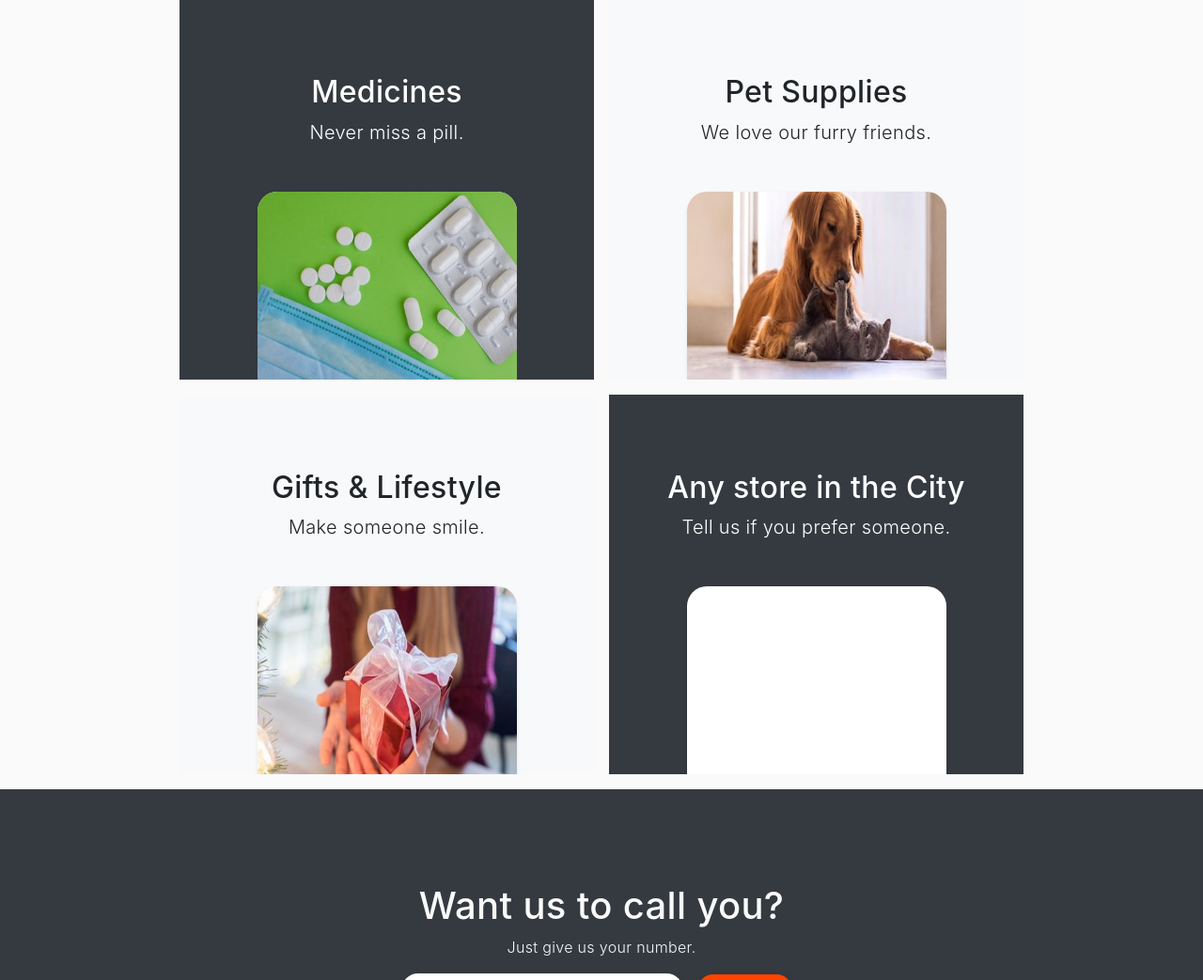
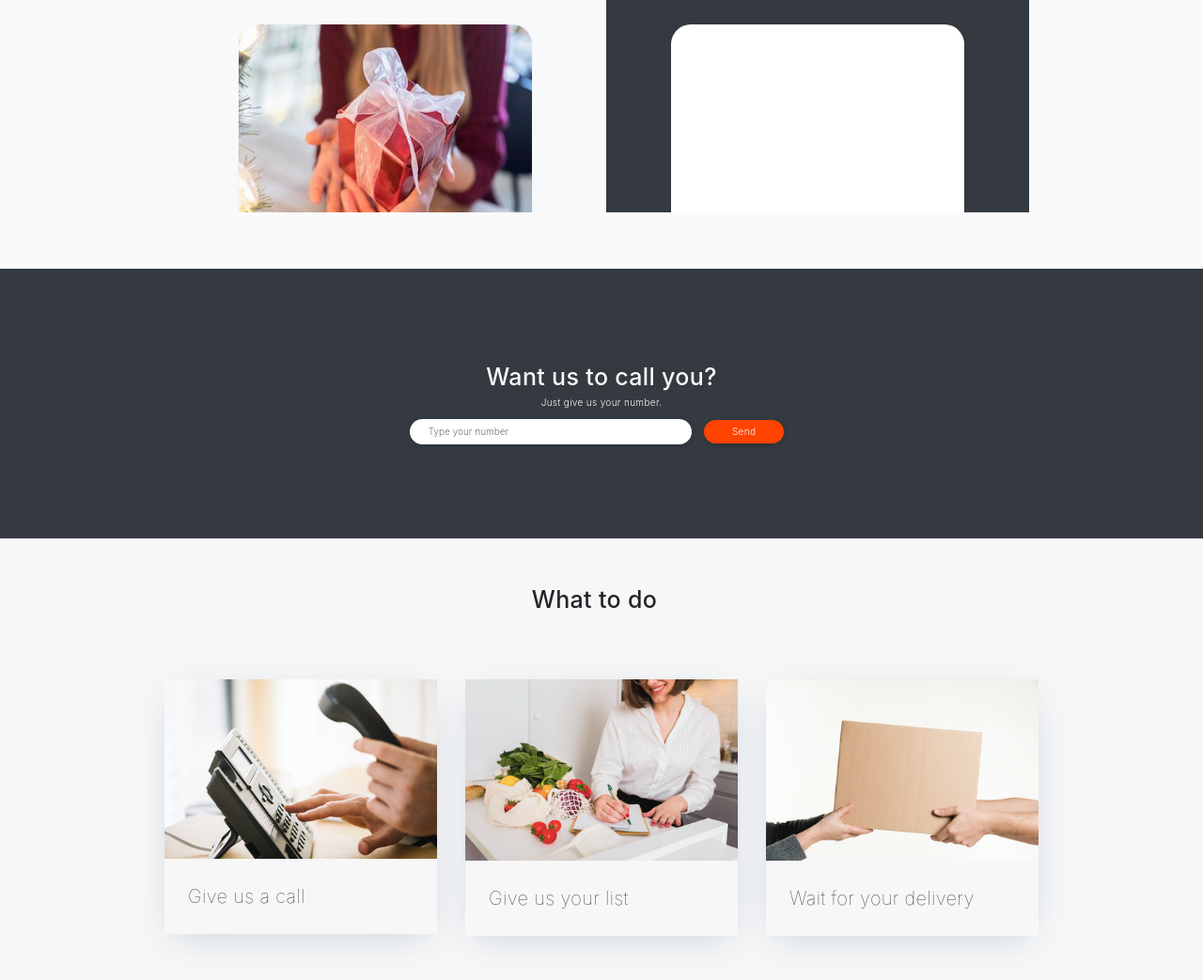
Before and after one commit to priyamarya19/prego, a Django app: page / in a window 1280 px wide. Shown: the part 1557-2600 px from the top of the page at 94% size. Run offline with Django 3.2, Linux system fonts and the light colour scheme; some libraries are stand-ins or nearby versions.

Commit message:
final changes

```diff
--- a/static/css/custom1.css
+++ b/static/css/custom1.css
@@ -257,7 +264,7 @@
 
 }
 .steps-blocks{
-	margin:100px 0px;
+	margin:50px 0px;
 }
 
 .steps-items{
@@ -273,8 +280,12 @@
 .steps-text{
 	font-size: 20px;
 	padding:25px;
-
+	color: #212529;
 	font-weight: 100;
+}
+.steps-heading{
+	padding-top: 50px;
+    text-align: center;
 }
 @media only screen and (max-width: 991px){
 
@@ -297,6 +308,7 @@
 
 .support-block{
 	display: flex;
+	margin-top: 50px;
 	background: #4a3f35;
 }
 .support-center{
--- a/templates/home.html
+++ b/templates/home.html
@@ -38,12 +38,12 @@
   <body>
     <nav class="site-header  py-1">
   <div class="container d-flex flex-column flex-md-row justify-content-between">
-    <a class="py-2" href="{% url 'home2' %}" aria-label="Product" style="text-align: center;">
+    <a class="py-2 fs-h-1" href="{% url 'home2' %}" aria-label="Product" style="text-align: center;font-size: 25px;">
       PreeGo
     </a>
+    <a class="py-2 d-cus d-md-inline-block" href="tel:+91-8077966653"><img src="{% static 'images/whatsapp.png' %}" class="nav-item-image">+91-8077966653</a>
     <a class="py-2 d-cus d-md-inline-block" href="tel:+91-9837725251">+91-9837725251</a>
     <a class="py-2 d-cus d-md-inline-block" href="tel:+91-9997844044">+91-9997844044</a>
-    <a class="py-2 d-cus d-md-inline-block" href="tel:+91-8826033924">+91-8826033924</a>
   </div>
 </nav>
 
@@ -51,8 +51,8 @@
   <div class="col-md-5 p-lg-5 mx-auto my-5">
     <h1 class="display-4 font-weight-normal">Stay Home</h1>
     <p class="lead font-weight-normal">We are here to help. We will deliver all essential goods at your doorsteps. No need for you to step out in this scorching heat amid increasing no. of Covid19 cases.   </p>
-    <a class="btn btn-outline-secondary" href="tel:+91-9837725251">Just Call Us</a> or
-    <a class="btn btn-outline-secondary" href="https://wa.me/919837725251">WhatsApp Us</a>
+    <a class="btn btn-outline-secondary" href="tel:+91-8077966653">Just Call Us</a> or
+    <a class="btn btn-outline-secondary" target="_blank" href="https://wa.me/918077966653?text=Hello!%20I%20will%20like%20to%20order%20something.%20">WhatsApp Us</a>
   </div>
   <div class="product-device shadow-sm d-none d-md-block"></div>
   <div class="product-device product-device-2 shadow-sm d-none d-md-block"></div>
@@ -148,8 +148,47 @@
     </div>
   </div>
 </div>
+
+
+
+
+
 <!-- customer help column ends -->
 
+
+
+<!-- instructions block -->
+
+<div class="instructions-block">
+
+  <div class="container" style="padding-left: 0px;">
+    <div class="steps-heading">
+      <h1>What to do</h1>
+    </div>
+  <div class="steps row margin">
+    <div class="steps-blocks col-xs-12 col-sm-12 col-sm-12 col-12 col-md-12 col-lg-4">
+      <div class="steps-margins">
+        <div class="steps-items image"><img class="steps-images img-fluid" src="{% static 'images/phone1.png' %}" alt=""></div>
+        <div class="steps-items"><p class="steps-text">Give us a call </p></div>
+      </div>
+    </div>
+    <div class="steps-blocks col-xs-12 col-12 col-md-12 col-lg-4">
+      <div class="steps-margins">
+        <div class="steps-items"><img class="steps-images img-fluid" src="{% static 'images/list2.png' %}" alt=""></div>
+        <div class="steps-items"><p class="steps-text">Give us your list</p></div>
+      </div>
+    </div>
+    <div class="steps-blocks col-xs-12 col-12 col-md-12 col-lg-4">
+      <div class="steps-margins">
+        <div class="steps-items"><img class="steps-images img-fluid" src="{% static 'images/parcel1.png' %}" alt=""></div>
+        <div class="steps-items"><p class="steps-text">Wait for your delivery</p></div>
+      </div>
+    </div>
+  </div>
+  </div>
+</div>
+
+<!-- instructions block ends -->
 <footer class=" py-5">
   <div class="row">
     <!-- <div class="col-12 col-md">
@@ -194,6 +233,10 @@
         <li><a class="text-muted" href="#">Terms</a></li>
       </ul>
     </div> -->
+
+
+
+
     <div class="container">
     <div class="row footer-row">
       <div class="footer-blocks col-md-12">
--- a/templates/homepage.html
+++ b/templates/homepage.html
@@ -14,8 +14,8 @@
 
 						<h1>Stay Home</h1>
 						<p class="banner-text">Order your products and get them deliverd at your doorsteps.</p>
-						<button class="custom-button banner-button" value="Send" style="margin:0px"><a href="tel:+91-9837725251" onMouseOver="this.style.background='none'" style="color: #fafafa;font-weight: 400;">Call now</a></button>
-						or <button class="custom-button banner-button" value="Send" style="margin:0px"><a href="https://wa.me/919837725251" onMouseOver="this.style.background='none'" style="color: #fafafa;font-weight: 400;">WhatsApp</a></button>
+						<button class="custom-button banner-button" value="Send" style="margin:0px"><a href="tel:+91-8077966653" onMouseOver="this.style.background='none'" style="color: #fafafa;font-weight: 400;">Call now</a></button>
+						or <button class="custom-button banner-button" value="Send" style="margin:0px"><a target="_blank" href="https://wa.me/918077966653?text=Hello!%20I%20will%20like%20to%20order%20something.%20" onMouseOver="this.style.background='none'" style="color: #fafafa;font-weight: 400;">WhatsApp</a></button>
 					</div>
 				</div>
 			</div>
--- a/templates/navbar.html
+++ b/templates/navbar.html
@@ -7,8 +7,8 @@
 			</div>
 			<div class="nav-items col-md-12 col-sm-12 col-lg-10">
 				<ul class="nav-items-list">
-					<li class="nav-item "><a href="tel:+91-9837725251"><img src="{% static 'images/whatsapp.png' %}" class="nav-item-image"> +91-9837725251</a></li>
-					<li class="nav-item"><a href="tel:+91-8077966653">+91-8077966653</a></li>
+					<li class="nav-item "><a href="tel:+91-8077966653"><img src="{% static 'images/whatsapp.png' %}" class="nav-item-image"> +91-8077966653</a></li>
+					<li class="nav-item"><a href="tel:+91-9837725251">+91-9837725251</a></li>
 					<li class="nav-item"><a href="tel:+91-9997844044">+91-9997844044</a></li>
 				</ul>
 			</div>
```
Also changed, not shown: other parts of static/css/custom1.css (+42 -3 lines).
